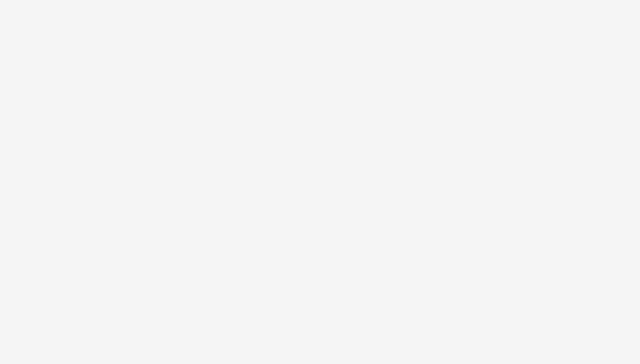
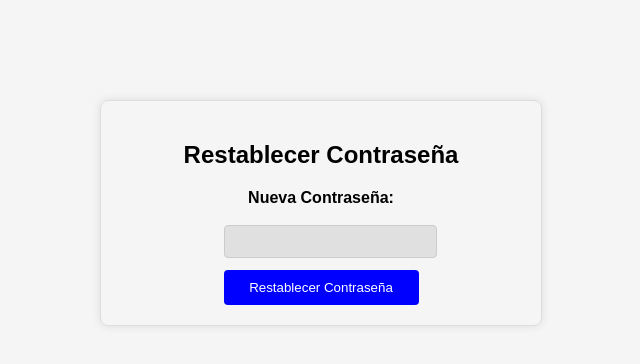
Before and after one commit to Leolopez520/Seguimiento-Metro, a React (Create React App) app in the folder front-tt/: page /resetear/1 in a window 1280 px wide. Before the commit this address had no page. Shown: the top 364 px of the page, without its empty margins (319-959 px from the left). Built offline with nearby package versions, Linux system fonts and the light colour scheme.

Commit message:
creación de página reiniciar contraseña y conexión con back

```diff
--- a/front-tt/src/App.js
+++ b/front-tt/src/App.js
@@ -5,6 +5,7 @@ import LoginScreen from './screens/LoginScreen';
 import SignupScreen from './screens/SignupScreen';
 import ForgotPasswordScreen from './screens/ForgotPasswordScreen';
 import ManageConvoysScreen from './screens/ManageConvoyScreen';
+import ResetPassword from './screens/ResetPasswordScreen';
 
 function App() {
   return (
@@ -14,6 +15,7 @@ function App() {
         <Route path="/signup" element={<SignupScreen />} />
         <Route path="forgotpassword" element= {<ForgotPasswordScreen/>}/>
         <Route path="/manageconvoy" element= {<ManageConvoysScreen/>}/>
+        <Route path="/resetear/:token" element={<ResetPassword />} />
       </Routes>
     </Router>
   );
--- /dev/null
+++ b/front-tt/src/components/ResetPasswordForm.js
@@ -0,0 +1,50 @@
+import React, { useState } from 'react';
+import axios from 'axios';
+
+const ResetPasswordForm = ({ token, onSuccess }) => {
+  const [password, setPassword] = useState('');
+  const [error, setError] = useState('');
+  const [success, setSuccess] = useState('');
+
+  // Expresión regular para validar la contraseña
+  const regex = /^(?=.*[a-z])(?=.*[A-Z])(?=.*\d)(?=.*[!@#$%^&*])[A-Za-z\d!@#$%^&*]{8,}$/;
+
+  const handleSubmit = async (e) => {
+    e.preventDefault();
+
+    // Validar la contraseña con la expresión regular
+    if (!regex.test(password)) {
+      setError('La contraseña debe tener al menos 8 caracteres, incluyendo una mayúscula, un número y un carácter especial.');
+      return;
+    }
+
+    try {
+      const response = await axios.post(`/resetear/${token}`, { contraseña: password });
+      setSuccess(response.data.message);
+      onSuccess(); // Llama a la función para manejar el éxito
+    } catch (err) {
+      setError('Token inválido o expirado. Por favor intenta de nuevo.');
+      console.error('Error al resetear contraseña:', err);
+    }
+  };
+
+  return (
+    <form onSubmit={handleSubmit}>
+      <div>
+        <label htmlFor="password">Nueva Contraseña:</label>
+        <input
+          type="password"
+          id="password"
+          value={password}
+          onChange={(e) => setPassword(e.target.value)}
+          required
+        />
+      </div>
+      {error && <p className="error">{error}</p>}
+      {success && <p className="success">{success}</p>}
+      <button type="submit">Restablecer Contraseña</button>
+    </form>
+  );
+};
+
+export default ResetPasswordForm;
--- /dev/null
+++ b/front-tt/src/screens/ResetPasswordScreen.js
@@ -0,0 +1,24 @@
+import React from 'react';
+import { useParams } from 'react-router-dom';
+import { useNavigate } from 'react-router-dom';
+import ResetPasswordForm from '../components/ResetPasswordForm';
+import '../styles/ResetPassword.css'
+
+const ResetPasswordScreen = () => {
+  const { token } = useParams();
+  const navigate = useNavigate();
+
+  const handleSuccess = () => {
+    // Redirigir al login después de un breve retraso
+    setTimeout(() => navigate('/login'), 3000);
+  };
+
+  return (
+    <div className="reset-password-container">
+      <h2>Restablecer Contraseña</h2>
+      <ResetPasswordForm token={token} onSuccess={handleSuccess} />
+    </div>
+  );
+};
+
+export default ResetPasswordScreen;
--- /dev/null
+++ b/front-tt/src/styles/ResetPassword.css
@@ -0,0 +1,89 @@
+/* Estilos para el contenedor de restablecimiento de contraseña */
+.reset-password-container {
+  display: flex; /* Asegura que el contenido esté centrado */
+  flex-direction: column; /* Organiza los elementos en columna */
+  align-items: center; /* Centra horizontalmente */
+  justify-content: center; /* Centra verticalmente */
+  max-width: 400px; /* Ancho máximo para el contenedor */
+  width: 100%; /* Ancho completo en pantallas pequeñas */
+  height: auto; /* Permite que la altura sea automática */
+  margin: 50px auto; /* Centra vertical y horizontalmente */
+  padding: 20px; /* Espaciado interno */
+  border: 1px solid #ddd; /* Borde del contenedor */
+  border-radius: 8px; /* Esquinas redondeadas */
+  box-shadow: 0px 0px 10px rgba(0, 0, 0, 0.1); /* Sombra del contenedor */
+  text-align: center; /* Alineación del texto al centro */
+}
+
+/* Para pantallas grandes, mantener un tamaño de tarjeta */
+@media (min-width: 768px) {
+  .reset-password-container {
+      margin-top: 100px; /* Espacio superior para que esté más centrado en pantallas grandes */
+  }
+}
+
+.reset-password-container h2 {
+  font-size: 24px; /* Tamaño de fuente del encabezado */
+  font-weight: bold; /* Negrita */
+  margin-bottom: 20px; /* Margen inferior */
+}
+
+.reset-password-container label {
+  display: block; /* Hace que el label ocupe toda la línea */
+  margin-bottom: 8px; /* Margen inferior */
+  font-weight: bold; /* Negrita para mayor visibilidad */
+}
+
+.reset-password-container input {
+  width: 100%; /* Ancho completo del campo de entrada */
+  padding: 8px; /* Espaciado interno */
+  margin-bottom: 12px; /* Margen inferior */
+  border: 1px solid #ccc; /* Borde del campo de entrada */
+  border-radius: 4px; /* Esquinas redondeadas */
+}
+
+/* Estilos para mensajes de error y éxito */
+.reset-password-container .error {
+  color: red; /* Color para mensajes de error */
+  font-size: 0.9em; /* Tamaño de fuente */
+  margin-top: 10px; /* Margen superior */
+}
+
+.reset-password-container .success {
+  color: green; /* Color para mensajes de éxito */
+  font-size: 0.9em; /* Tamaño de fuente */
+  margin-top: 10px; /* Margen superior */
+}
+
+.reset-password-container button {
+  width: 100%; /* Ancho completo del botón */
+  padding: 10px; /* Espaciado interno */
+  background-color: blue; /* Color de fondo */
+  color: white; /* Color del texto */
+  border: none; /* Sin borde */
+  border-radius: 4px; /* Esquinas redondeadas */
+  cursor: pointer; /* Cambia el cursor al pasar por encima */
+}
+
+.reset-password-container button:hover {
+  background-color: darkblue; /* Color de fondo en hover */
+}
+
+/* Estilos responsivos */
+@media (max-width: 480px) {
+  .reset-password-container {
+      padding: 15px; /* Menos espaciado en pantallas pequeñas */
+  }
+
+  .reset-password-container h2 {
+      font-size: 20px; /* Tamaño de fuente más pequeño */
+  }
+
+  .reset-password-container input {
+      padding: 6px; /* Menos espaciado interno */
+  }
+
+  .reset-password-container button {
+      padding: 8px; /* Menos espaciado interno */
+  }
+}
```
